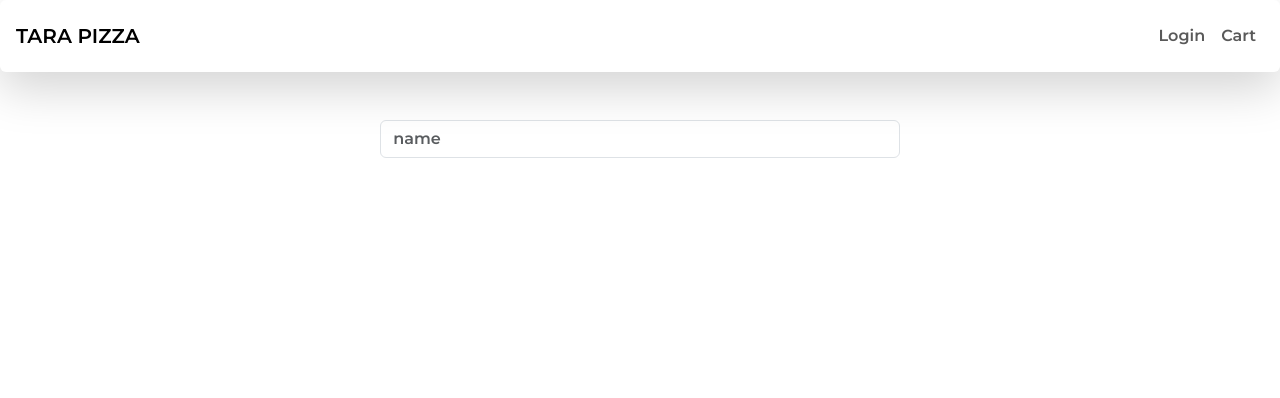
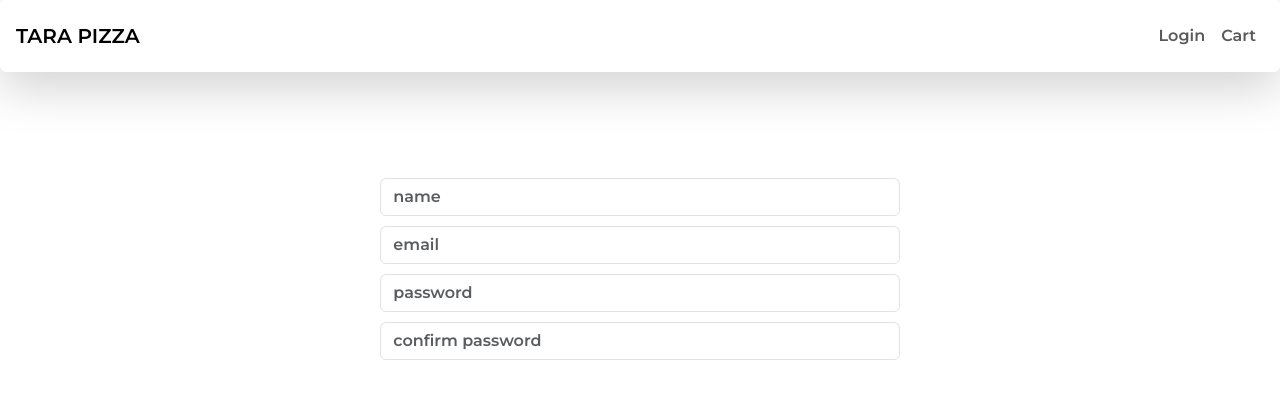
Before and after one commit to nayanatara07/Pizza-Delivery-Application, a React (Create React App) app in the folder client/: page /register in a window 1280 px wide. Shown: the top 398 px of the page. Built offline with nearby package versions, Linux system fonts and the light colour scheme.

Commit message:
basic inputs for register screen

```diff
--- a/client/src/index.css
+++ b/client/src/index.css
@@ -40,3 +40,7 @@ select{
   box-shadow: none !important;
   border-color: black !important;
 }
+ input{
+  margin-top: 10px !important;
+  box-shadow: none !important;
+ }
--- a/client/src/screens/Registerscreen.js
+++ b/client/src/screens/Registerscreen.js
@@ -3,11 +3,14 @@ import React from 'react'
 export default function Registerscreen() {
   return (
     <div>
-        <div className="row justify-content-center">
-          <div className = "col-md-5">
+        <div className="row justify-content-center mt-5">
+          <div className = "col-md-5 mt-5">
 
             <div>
               <input type="text" placeholder="name" className="form-control"/>
+              <input type="text" placeholder="email" className="form-control"/>
+              <input type="text" placeholder="password" className="form-control"/>
+              <input type="text" placeholder="confirm password" className="form-control"/>
             </div>
           </div>
         </div>
```
